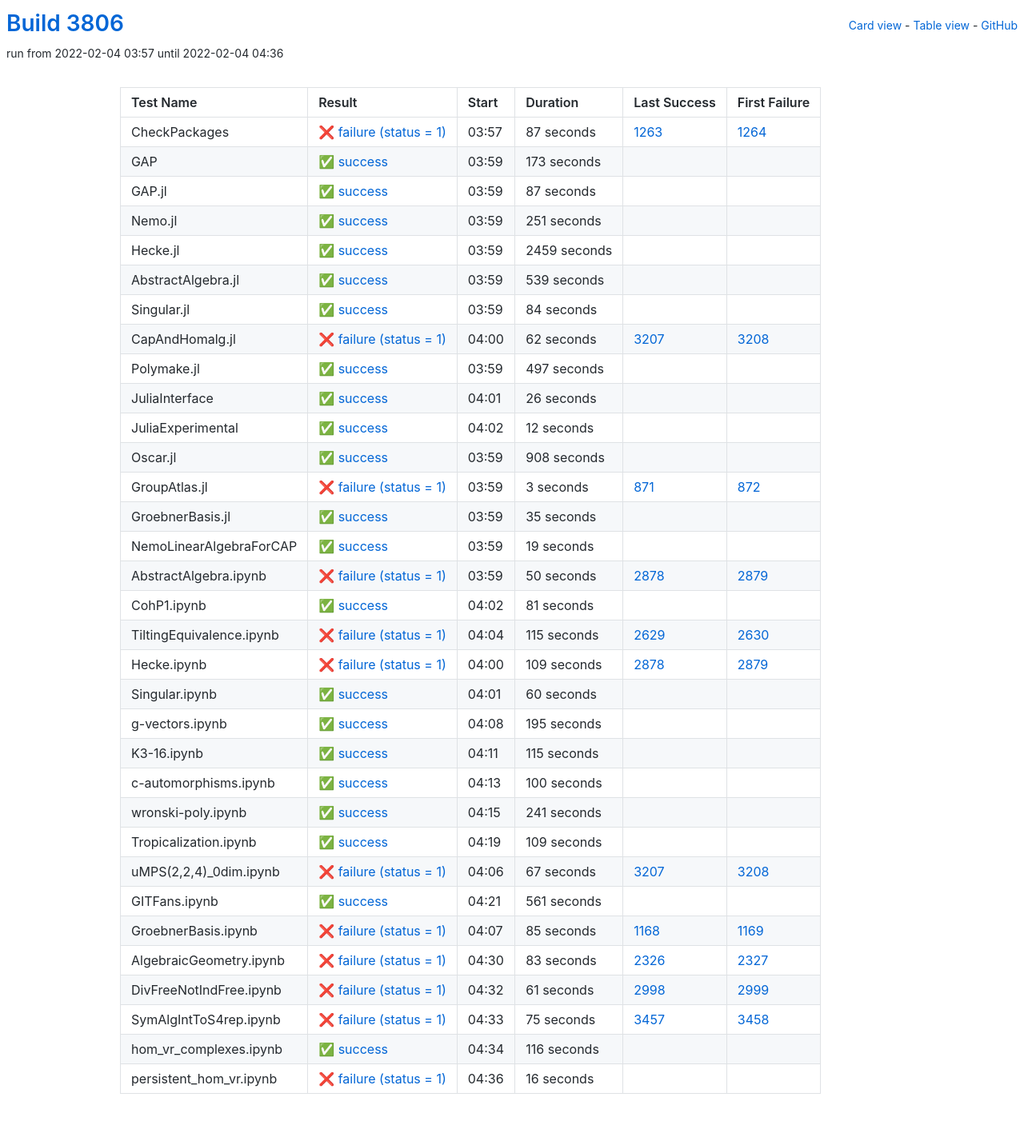
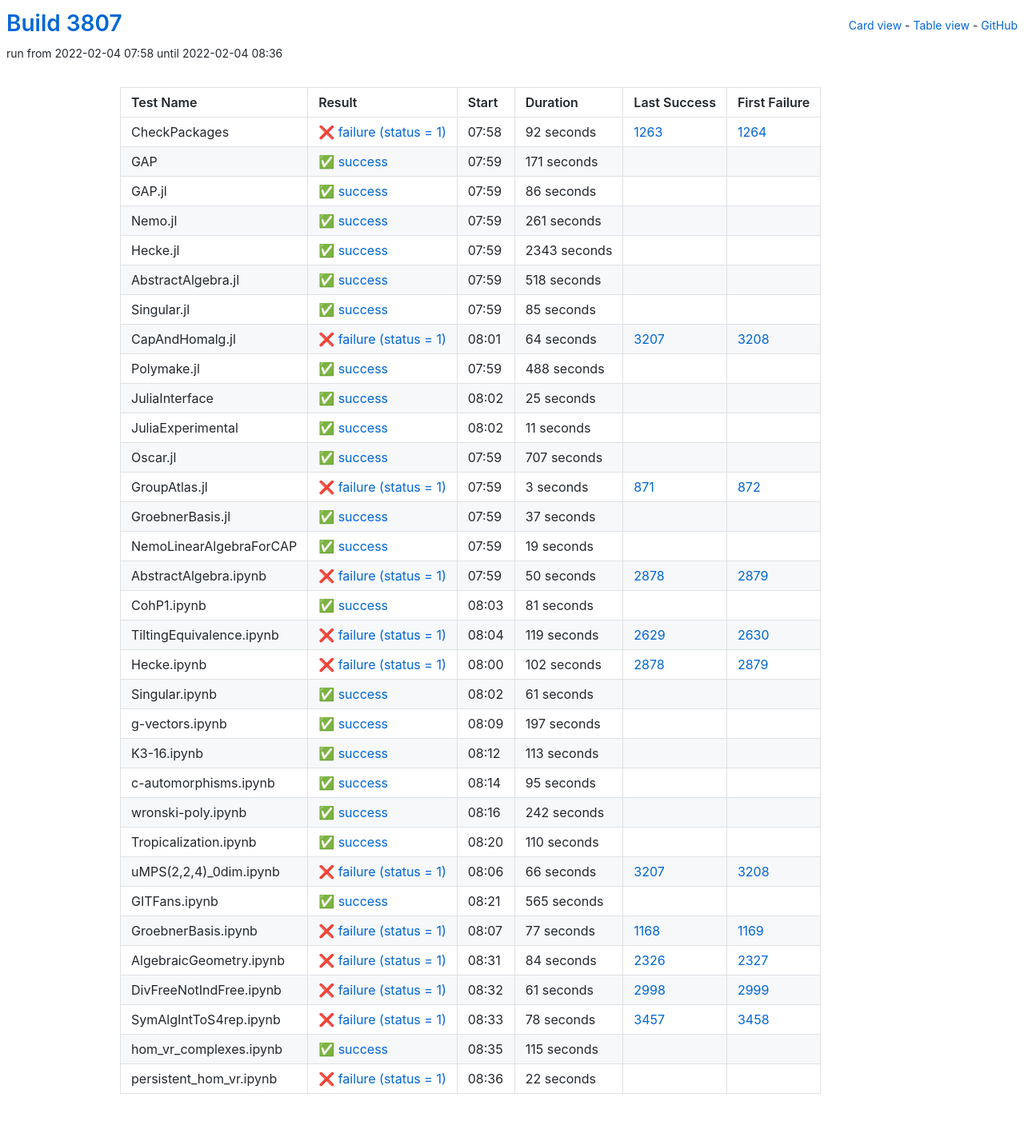
Before and after one commit to oscar-system/oscar-ci-status-stable, a Jekyll site: the page built from table.html, in a window 1280 px wide. Shown: the whole page at 80% size. Built offline with Jekyll 4.4.1, drawn with Linux system fonts in a browser that asks for light colours.

Commit message:
Build #3807

```diff
--- a/_data/ci.yml
+++ b/_data/ci.yml
@@ -1,6 +1,6 @@
 ---
-build: 3806
-build_url: https://oscarci.mathematik.uni-kl.de/job/oscar-stable/3806/
+build: 3807
+build_url: https://oscarci.mathematik.uni-kl.de/job/oscar-stable/3807/
 job: oscar-stable
 organization: oscar-system
 repo: oscar-ci-status-stable
@@ -8,152 +8,152 @@ repourl: https://github.com/oscar-system/oscar-ci-status-stable
 tests:
 - name: CheckPackages
   id: checkpackages
-  log: https://oscarci.mathematik.uni-kl.de/job/oscar-stable/3806/artifact/logs/build-3806/CheckPackages.log
-  start: 2022-02-04 03:57
+  log: https://oscarci.mathematik.uni-kl.de/job/oscar-stable/3807/artifact/logs/build-3807/CheckPackages.log
+  start: 2022-02-04 07:58
   success: false
   exitcode: 1
   status: failure
-  duration: 87
+  duration: 92
   last_success: 1263
   last_success_url: https://oscarci.mathematik.uni-kl.de/job/oscar-stable/1263/
   first_failure: 1264
   first_failure_url: https://oscarci.mathematik.uni-kl.de/job/oscar-stable/1264/
 - name: GAP
   id: gap
-  log: https://oscarci.mathematik.uni-kl.de/job/oscar-stable/3806/artifact/logs/build-3806/GAP.log
-  start: 2022-02-04 03:59
+  log: https://oscarci.mathematik.uni-kl.de/job/oscar-stable/3807/artifact/logs/build-3807/GAP.log
+  start: 2022-02-04 07:59
   success: true
   exitcode: 0
   status: success
-  duration: 173
+  duration: 171
   last_success: false
   last_success_url:
   first_failure: false
   first_failure_url:
 - name: GAP.jl
   id: gap-jl
-  log: https://oscarci.mathematik.uni-kl.de/job/oscar-stable/3806/artifact/logs/build-3806/GAP.jl.log
-  start: 2022-02-04 03:59
+  log: https://oscarci.mathematik.uni-kl.de/job/oscar-stable/3807/artifact/logs/build-3807/GAP.jl.log
+  start: 2022-02-04 07:59
   success: true
   exitcode: 0
   status: success
-  duration: 87
+  duration: 86
   last_success: false
   last_success_url:
   first_failure: false
   first_failure_url:
 - name: Nemo.jl
   id: nemo-jl
-  log: https://oscarci.mathematik.uni-kl.de/job/oscar-stable/3806/artifact/logs/build-3806/Nemo.jl.log
-  start: 2022-02-04 03:59
+  log: https://oscarci.mathematik.uni-kl.de/job/oscar-stable/3807/artifact/logs/build-3807/Nemo.jl.log
+  start: 2022-02-04 07:59
   success: true
   exitcode: 0
   status: success
-  duration: 251
+  duration: 261
   last_success: false
   last_success_url:
   first_failure: false
   first_failure_url:
 - name: Hecke.jl
   id: hecke-jl
-  log: https://oscarci.mathematik.uni-kl.de/job/oscar-stable/3806/artifact/logs/build-3806/Hecke.jl.log
-  start: 2022-02-04 03:59
+  log: https://oscarci.mathematik.uni-kl.de/job/oscar-stable/3807/artifact/logs/build-3807/Hecke.jl.log
+  start: 2022-02-04 07:59
   success: true
   exitcode: 0
   status: success
-  duration: 2459
+  duration: 2343
   last_success: false
   last_success_url:
   first_failure: false
   first_failure_url:
 - name: AbstractAlgebra.jl
   id: abstractalgebra-jl
-  log: https://oscarci.mathematik.uni-kl.de/job/oscar-stable/3806/artifact/logs/build-3806/AbstractAlgebra.jl.log
-  start: 2022-02-04 03:59
+  log: https://oscarci.mathematik.uni-kl.de/job/oscar-stable/3807/artifact/logs/build-3807/AbstractAlgebra.jl.log
+  start: 2022-02-04 07:59
   success: true
   exitcode: 0
   status: success
-  duration: 539
+  duration: 518
   last_success: false
   last_success_url:
   first_failure: false
   first_failure_url:
 - name: Singular.jl
   id: singular-jl
-  log: https://oscarci.mathematik.uni-kl.de/job/oscar-stable/3806/artifact/logs/build-3806/Singular.jl.log
-  start: 2022-02-04 03:59
+  log: https://oscarci.mathematik.uni-kl.de/job/oscar-stable/3807/artifact/logs/build-3807/Singular.jl.log
+  start: 2022-02-04 07:59
   success: true
   exitcode: 0
   status: success
-  duration: 84
+  duration: 85
   last_success: false
   last_success_url:
   first_failure: false
   first_failure_url:
 - name: CapAndHomalg.jl
   id: capandhomalg-jl
-  log: https://oscarci.mathematik.uni-kl.de/job/oscar-stable/3806/artifact/logs/build-3806/CapAndHomalg.jl.log
-  start: 2022-02-04 04:00
+  log: https://oscarci.mathematik.uni-kl.de/job/oscar-stable/3807/artifact/logs/build-3807/CapAndHomalg.jl.log
+  start: 2022-02-04 08:01
   success: false
   exitcode: 1
   status: failure
-  duration: 62
+  duration: 64
   last_success: 3207
   last_success_url: https://oscarci.mathematik.uni-kl.de/job/oscar-stable/3207/
   first_failure: 3208
   first_failure_url: https://oscarci.mathematik.uni-kl.de/job/oscar-stable/3208/
 - name: Polymake.jl
   id: polymake-jl
-  log: https://oscarci.mathematik.uni-kl.de/job/oscar-stable/3806/artifact/logs/build-3806/Polymake.jl.log
-  start: 2022-02-04 03:59
+  log: https://oscarci.mathematik.uni-kl.de/job/oscar-stable/3807/artifact/logs/build-3807/Polymake.jl.log
+  start: 2022-02-04 07:59
   success: true
   exitcode: 0
   status: success
-  duration: 497
+  duration: 488
   last_success: false
   last_success_url:
   first_failure: false
   first_failure_url:
 - name: JuliaInterface
   id: juliainterface
-  log: https://oscarci.mathematik.uni-kl.de/job/oscar-stable/3806/artifact/logs/build-3806/JuliaInterface.log
-  start: 2022-02-04 04:01
+  log: https://oscarci.mathematik.uni-kl.de/job/oscar-stable/3807/artifact/logs/build-3807/JuliaInterface.log
+  start: 2022-02-04 08:02
   success: true
   exitcode: 0
   status: success
-  duration: 26
+  duration: 25
   last_success: false
   last_success_url:
   first_failure: false
   first_failure_url:
 - name: JuliaExperimental
   id: juliaexperimental
-  log: https://oscarci.mathematik.uni-kl.de/job/oscar-stable/3806/artifact/logs/build-3806/JuliaExperimental.log
-  start: 2022-02-04 04:02
+  log: https://oscarci.mathematik.uni-kl.de/job/oscar-stable/3807/artifact/logs/build-3807/JuliaExperimental.log
+  start: 2022-02-04 08:02
   success: true
   exitcode: 0
   status: success
-  duration: 12
+  duration: 11
   last_success: false
   last_success_url:
   first_failure: false
   first_failure_url:
 - name: Oscar.jl
   id: oscar-jl
-  log: https://oscarci.mathematik.uni-kl.de/job/oscar-stable/3806/artifact/logs/build-3806/Oscar.jl.log
-  start: 2022-02-04 03:59
+  log: https://oscarci.mathematik.uni-kl.de/job/oscar-stable/3807/artifact/logs/build-3807/Oscar.jl.log
+  start: 2022-02-04 07:59
   success: true
   exitcode: 0
   status: success
-  duration: 908
+  duration: 707
   last_success: false
   last_success_url:
   first_failure: false
   first_failure_url:
 - name: GroupAtlas.jl
   id: groupatlas-jl
-  log: https://oscarci.mathematik.uni-kl.de/job/oscar-stable/3806/artifact/logs/build-3806/GroupAtlas.jl.log
-  start: 2022-02-04 03:59
+  log: https://oscarci.mathematik.uni-kl.de/job/oscar-stable/3807/artifact/logs/build-3807/GroupAtlas.jl.log
+  start: 2022-02-04 07:59
   success: false
   exitcode: 1
   status: failure
@@ -164,20 +164,20 @@ tests:
   first_failure_url: https://oscarci.mathematik.uni-kl.de/job/oscar-stable/872/
 - name: GroebnerBasis.jl
   id: groebnerbasis-jl
-  log: https://oscarci.mathematik.uni-kl.de/job/oscar-stable/3806/artifact/logs/build-3806/GroebnerBasis.jl.log
-  start: 2022-02-04 03:59
+  log: https://oscarci.mathematik.uni-kl.de/job/oscar-stable/3807/artifact/logs/build-3807/GroebnerBasis.jl.log
+  start: 2022-02-04 07:59
   success: true
   exitcode: 0
   status: success
-  duration: 35
+  duration: 37
   last_success: false
   last_success_url:
   first_failure: false
   first_failure_url:
 - name: NemoLinearAlgebraForCAP
   id: nemolinearalgebraforcap
-  log: https://oscarci.mathematik.uni-kl.de/job/oscar-stable/3806/artifact/logs/build-3806/NemoLinearAlgebraForCAP.log
-  start: 2022-02-04 03:59
+  log: https://oscarci.mathematik.uni-kl.de/job/oscar-stable/3807/artifact/logs/build-3807/NemoLinearAlgebraForCAP.log
+  start: 2022-02-04 07:59
   success: true
   exitcode: 0
   status: success
@@ -188,8 +188,8 @@ tests:
   first_failure_url:
 - name: AbstractAlgebra.ipynb
   id: abstractalgebra-ipynb
-  log: https://oscarci.mathematik.uni-kl.de/job/oscar-stable/3806/artifact/logs/build-3806/AbstractAlgebra.ipynb.log
-  start: 2022-02-04 03:59
+  log: https://oscarci.mathematik.uni-kl.de/job/oscar-stable/3807/artifact/logs/build-3807/AbstractAlgebra.ipynb.log
+  start: 2022-02-04 07:59
   success: false
   exitcode: 1
   status: failure
@@ -200,8 +200,8 @@ tests:
   first_failure_url: https://oscarci.mathematik.uni-kl.de/job/oscar-stable/2879/
 - name: CohP1.ipynb
   id: cohp1-ipynb
-  log: https://oscarci.mathematik.uni-kl.de/job/oscar-stable/3806/artifact/logs/build-3806/CohP1.ipynb.log
-  start: 2022-02-04 04:02
+  log: https://oscarci.mathematik.uni-kl.de/job/oscar-stable/3807/artifact/logs/build-3807/CohP1.ipynb.log
+  start: 2022-02-04 08:03
   success: true
   exitcode: 0
   status: success
@@ -212,152 +212,152 @@ tests:
   first_failure_url:
 - name: TiltingEquivalence.ipynb
   id: tiltingequivalence-ipynb
-  log: https://oscarci.mathematik.uni-kl.de/job/oscar-stable/3806/artifact/logs/build-3806/TiltingEquivalence.ipynb.log
-  start: 2022-02-04 04:04
+  log: https://oscarci.mathematik.uni-kl.de/job/oscar-stable/3807/artifact/logs/build-3807/TiltingEquivalence.ipynb.log
+  start: 2022-02-04 08:04
   success: false
   exitcode: 1
   status: failure
-  duration: 115
+  duration: 119
   last_success: 2629
   last_success_url: https://oscarci.mathematik.uni-kl.de/job/oscar-stable/2629/
   first_failure: 2630
   first_failure_url: https://oscarci.mathematik.uni-kl.de/job/oscar-stable/2630/
 - name: Hecke.ipynb
   id: hecke-ipynb
-  log: https://oscarci.mathematik.uni-kl.de/job/oscar-stable/3806/artifact/logs/build-3806/Hecke.ipynb.log
-  start: 2022-02-04 04:00
+  log: https://oscarci.mathematik.uni-kl.de/job/oscar-stable/3807/artifact/logs/build-3807/Hecke.ipynb.log
+  start: 2022-02-04 08:00
   success: false
   exitcode: 1
   status: failure
-  duration: 109
+  duration: 102
   last_success: 2878
   last_success_url: https://oscarci.mathematik.uni-kl.de/job/oscar-stable/2878/
   first_failure: 2879
   first_failure_url: https://oscarci.mathematik.uni-kl.de/job/oscar-stable/2879/
 - name: Singular.ipynb
   id: singular-ipynb
-  log: https://oscarci.mathematik.uni-kl.de/job/oscar-stable/3806/artifact/logs/build-3806/Singular.ipynb.log
-  start: 2022-02-04 04:01
+  log: https://oscarci.mathematik.uni-kl.de/job/oscar-stable/3807/artifact/logs/build-3807/Singular.ipynb.log
+  start: 2022-02-04 08:02
   success: true
   exitcode: 0
   status: success
-  duration: 60
+  duration: 61
   last_success: false
   last_success_url:
   first_failure: false
   first_failure_url:
 - name: g-vectors.ipynb
   id: g-vectors-ipynb
-  log: https://oscarci.mathematik.uni-kl.de/job/oscar-stable/3806/artifact/logs/build-3806/g-vectors.ipynb.log
-  start: 2022-02-04 04:08
+  log: https://oscarci.mathematik.uni-kl.de/job/oscar-stable/3807/artifact/logs/build-3807/g-vectors.ipynb.log
+  start: 2022-02-04 08:09
   success: true
   exitcode: 0
   status: success
-  duration: 195
+  duration: 197
   last_success: false
   last_success_url:
   first_failure: false
   first_failure_url:
 - name: K3-16.ipynb
   id: k3-16-ipynb
-  log: https://oscarci.mathematik.uni-kl.de/job/oscar-stable/3806/artifact/logs/build-3806/K3-16.ipynb.log
-  start: 2022-02-04 04:11
+  log: https://oscarci.mathematik.uni-kl.de/job/oscar-stable/3807/artifact/logs/build-3807/K3-16.ipynb.log
+  start: 2022-02-04 08:12
   success: true
   exitcode: 0
   status: success
-  duration: 115
+  duration: 113
   last_success: false
   last_success_url:
   first_failure: false
   first_failure_url:
 - name: c-automorphisms.ipynb
   id: c-automorphisms-ipynb
-  log: https://oscarci.mathematik.uni-kl.de/job/oscar-stable/3806/artifact/logs/build-3806/c-automorphisms.ipynb.log
-  start: 2022-02-04 04:13
+  log: https://oscarci.mathematik.uni-kl.de/job/oscar-stable/3807/artifact/logs/build-3807/c-automorphisms.ipynb.log
+  start: 2022-02-04 08:14
   success: true
   exitcode: 0
   status: success
-  duration: 100
+  duration: 95
   last_success: false
   last_success_url:
   first_failure: false
   first_failure_url:
 - name: wronski-poly.ipynb
   id: wronski-poly-ipynb
-  log: https://oscarci.mathematik.uni-kl.de/job/oscar-stable/3806/artifact/logs/build-3806/wronski-poly.ipynb.log
-  start: 2022-02-04 04:15
+  log: https://oscarci.mathematik.uni-kl.de/job/oscar-stable/3807/artifact/logs/build-3807/wronski-poly.ipynb.log
+  start: 2022-02-04 08:16
   success: true
   exitcode: 0
   status: success
-  duration: 241
+  duration: 242
   last_success: false
   last_success_url:
   first_failure: false
   first_failure_url:
 - name: Tropicalization.ipynb
   id: tropicalization-ipynb
-  log: https://oscarci.mathematik.uni-kl.de/job/oscar-stable/3806/artifact/logs/build-3806/Tropicalization.ipynb.log
-  start: 2022-02-04 04:19
+  log: https://oscarci.mathematik.uni-kl.de/job/oscar-stable/3807/artifact/logs/build-3807/Tropicalization.ipynb.log
+  start: 2022-02-04 08:20
   success: true
   exitcode: 0
   status: success
-  duration: 109
+  duration: 110
   last_success: false
   last_success_url:
   first_failure: false
   first_failure_url:
 - name: uMPS(2,2,4)_0dim.ipynb
   id: umps-2-2-4-0dim-ipynb
-  log: https://oscarci.mathematik.uni-kl.de/job/oscar-stable/3806/artifact/logs/build-3806/uMPS-2-2-4-_0dim.ipynb.log
-  start: 2022-02-04 04:06
+  log: https://oscarci.mathematik.uni-kl.de/job/oscar-stable/3807/artifact/logs/build-3807/uMPS-2-2-4-_0dim.ipynb.log
+  start: 2022-02-04 08:06
   success: false
   exitcode: 1
   status: failure
-  duration: 67
+  duration: 66
   last_success: 3207
   last_success_url: https://oscarci.mathematik.uni-kl.de/job/oscar-stable/3207/
   first_failure: 3208
   first_failure_url: https://oscarci.mathematik.uni-kl.de/job/oscar-stable/3208/
 - name: GITFans.ipynb
   id: gitfans-ipynb
-  log: https://oscarci.mathematik.uni-kl.de/job/oscar-stable/3806/artifact/logs/build-3806/GITFans.ipynb.log
-  start: 2022-02-04 04:21
+  log: https://oscarci.mathematik.uni-kl.de/job/oscar-stable/3807/artifact/logs/build-3807/GITFans.ipynb.log
+  start: 2022-02-04 08:21
   success: true
   exitcode: 0
   status: success
-  duration: 561
+  duration: 565
   last_success: false
   last_success_url:
   first_failure: false
   first_failure_url:
 - name: GroebnerBasis.ipynb
   id: groebnerbasis-ipynb
-  log: https://oscarci.mathematik.uni-kl.de/job/oscar-stable/3806/artifact/logs/build-3806/GroebnerBasis.ipynb.log
-  start: 2022-02-04 04:07
+  log: https://oscarci.mathematik.uni-kl.de/job/oscar-stable/3807/artifact/logs/build-3807/GroebnerBasis.ipynb.log
+  start: 2022-02-04 08:07
   success: false
   exitcode: 1
   status: failure
-  duration: 85
+  duration: 77
   last_success: 1168
   last_success_url: https://oscarci.mathematik.uni-kl.de/job/oscar-stable/1168/
   first_failure: 1169
   first_failure_url: https://oscarci.mathematik.uni-kl.de/job/oscar-stable/1169/
 - name: AlgebraicGeometry.ipynb
   id: algebraicgeometry-ipynb
-  log: https://oscarci.mathematik.uni-kl.de/job/oscar-stable/3806/artifact/logs/build-3806/AlgebraicGeometry.ipynb.log
-  start: 2022-02-04 04:30
+  log: https://oscarci.mathematik.uni-kl.de/job/oscar-stable/3807/artifact/logs/build-3807/AlgebraicGeometry.ipynb.log
+  start: 2022-02-04 08:31
   success: false
   exitcode: 1
   status: failure
-  duration: 83
+  duration: 84
   last_success: 2326
   last_success_url: https://oscarci.mathematik.uni-kl.de/job/oscar-stable/2326/
   first_failure: 2327
   first_failure_url: https://oscarci.mathematik.uni-kl.de/job/oscar-stable/2327/
 - name: DivFreeNotIndFree.ipynb
   id: divfreenotindfree-ipynb
-  log: https://oscarci.mathematik.uni-kl.de/job/oscar-stable/3806/artifact/logs/build-3806/DivFreeNotIndFree.ipynb.log
-  start: 2022-02-04 04:32
+  log: https://oscarci.mathematik.uni-kl.de/job/oscar-stable/3807/artifact/logs/build-3807/DivFreeNotIndFree.ipynb.log
+  start: 2022-02-04 08:32
   success: false
   exitcode: 1
   status: failure
@@ -368,36 +368,36 @@ tests:
   first_failure_url: https://oscarci.mathematik.uni-kl.de/job/oscar-stable/2999/
 - name: SymAlgIntToS4rep.ipynb
   id: symalginttos4rep-ipynb
-  log: https://oscarci.mathematik.uni-kl.de/job/oscar-stable/3806/artifact/logs/build-3806/SymAlgIntToS4rep.ipynb.log
-  start: 2022-02-04 04:33
+  log: https://oscarci.mathematik.uni-kl.de/job/oscar-stable/3807/artifact/logs/build-3807/SymAlgIntToS4rep.ipynb.log
+  start: 2022-02-04 08:33
   success: false
   exitcode: 1
   status: failure
-  duration: 75
+  duration: 78
   last_success: 3457
   last_success_url: https://oscarci.mathematik.uni-kl.de/job/oscar-stable/3457/
   first_failure: 3458
   first_failure_url: https://oscarci.mathematik.uni-kl.de/job/oscar-stable/3458/
 - name: hom_vr_complexes.ipynb
   id: hom-vr-complexes-ipynb
-  log: https://oscarci.mathematik.uni-kl.de/job/oscar-stable/3806/artifact/logs/build-3806/hom_vr_complexes.ipynb.log
-  start: 2022-02-04 04:34
+  log: https://oscarci.mathematik.uni-kl.de/job/oscar-stable/3807/artifact/logs/build-3807/hom_vr_complexes.ipynb.log
+  start: 2022-02-04 08:35
   success: true
   exitcode: 0
   status: success
-  duration: 116
+  duration: 115
   last_success: false
   last_success_url:
   first_failure: false
   first_failure_url:
 - name: persistent_hom_vr.ipynb
   id: persistent-hom-vr-ipynb
-  log: https://oscarci.mathematik.uni-kl.de/job/oscar-stable/3806/artifact/logs/build-3806/persistent_hom_vr.ipynb.log
-  start: 2022-02-04 04:36
+  log: https://oscarci.mathematik.uni-kl.de/job/oscar-stable/3807/artifact/logs/build-3807/persistent_hom_vr.ipynb.log
+  start: 2022-02-04 08:36
   success: false
   exitcode: 1
   status: failure
-  duration: 16
+  duration: 22
   last_success: false
   last_success_url:
   first_failure: false
```
Also changed, not shown: README.md.
